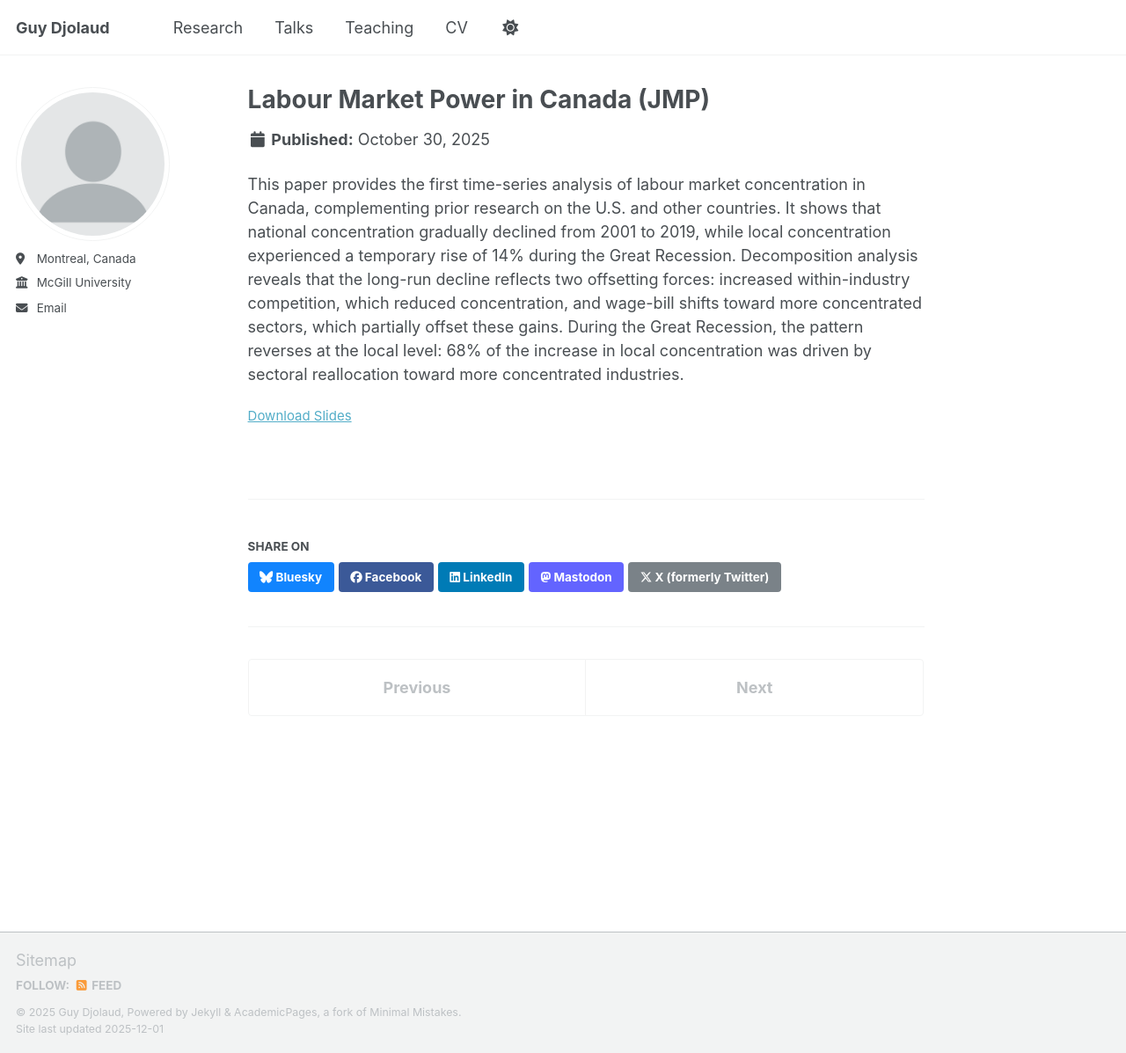
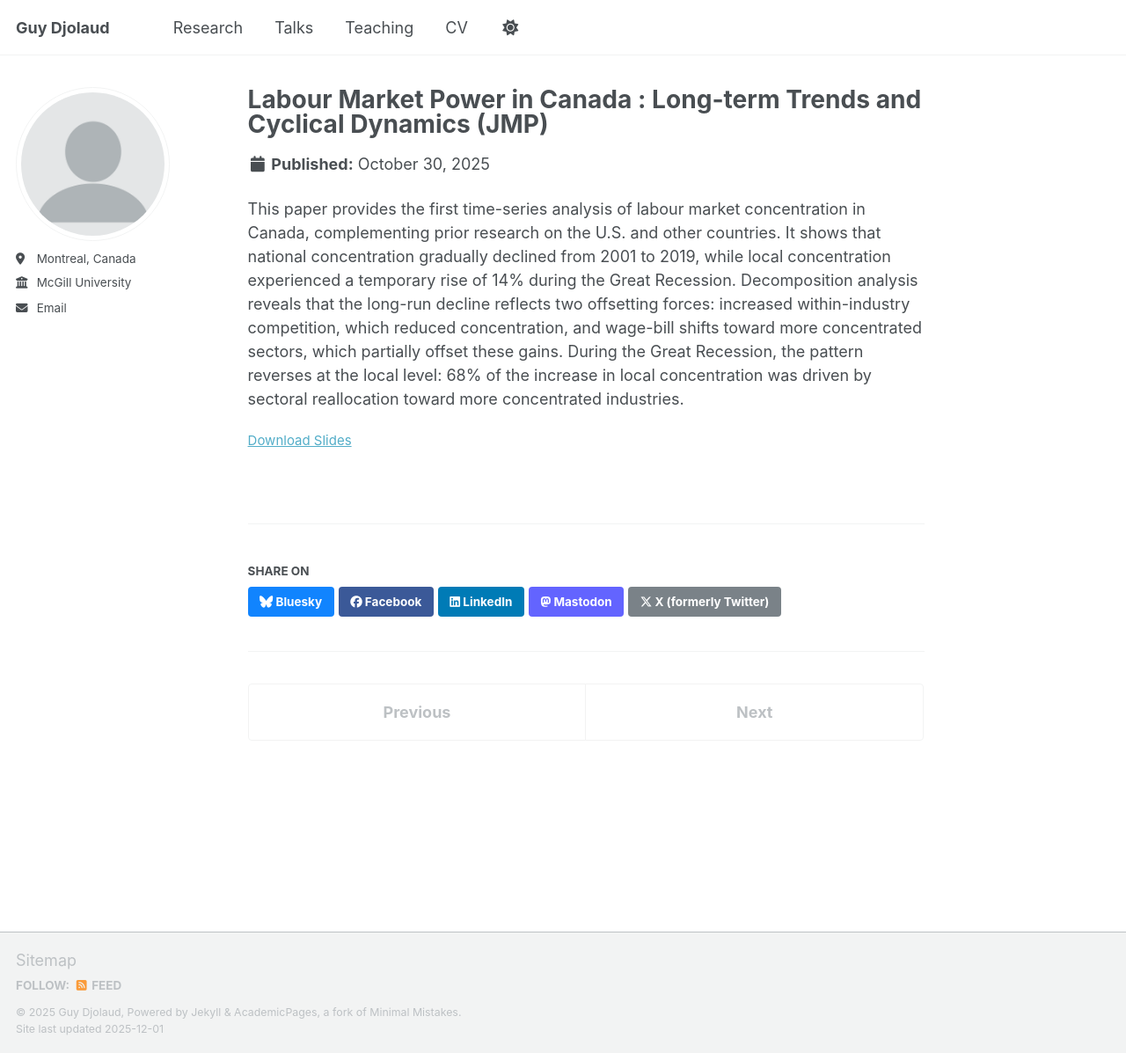
Before and after one commit to Guy-Djolaud/Guy-Djolaud.github.io, a Jekyll site: the page built from _publications/2009-10-01-paper-title-number-1.md, in a window 1280 px wide and 1197 px high. Shown: the whole window at 88% size. Built offline with Jekyll 4.4.1, drawn with Linux system fonts in a browser that asks for light colours; a script that is not in the unit is left out.

Commit message:
Update 2009-10-01-paper-title-number-1.md

```diff
--- a/_publications/2009-10-01-paper-title-number-1.md
+++ b/_publications/2009-10-01-paper-title-number-1.md
@@ -1,5 +1,5 @@
 ---
-title: "Labour Market Power in Canada (JMP)"
+title: "Labour Market Power in Canada : Long-term Trends and Cyclical Dynamics (JMP)"
 collection: publications
 category: manuscripts
 permalink: /publications/2009-10-01-paper-title-number-1
```
